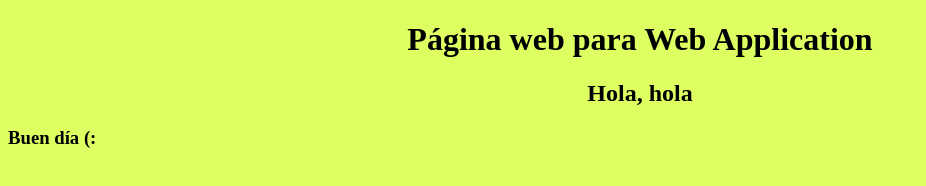
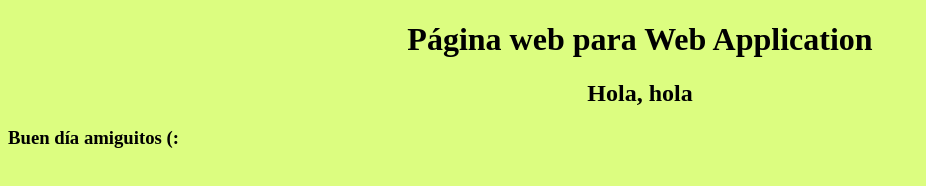
Before and after one commit to Karenndul/WebAppMobile, a plain HTML site: page index.html in a window 1280 px wide. Shown: the whole page, without its empty margins (0-926 px from the left). Drawn offline with Linux system fonts and the light colour scheme.

Commit message:
Listillo

```diff
--- a/css/style.css
+++ b/css/style.css
@@ -1,3 +1,3 @@
 body{
-    background-color: rgb(221, 255, 98);
+    background-color: rgb(220, 253, 128);
 }
--- a/js1/main.js
+++ b/js1/main.js
@@ -1,3 +1,3 @@
+
 let texto = document.getElementById("texto");
-texto.innerHTML = "Una simple modificación";
-texto.innerHTML = "Buen día (:";
+texto.innerHTML = "Buen día amiguitos (:";
```
